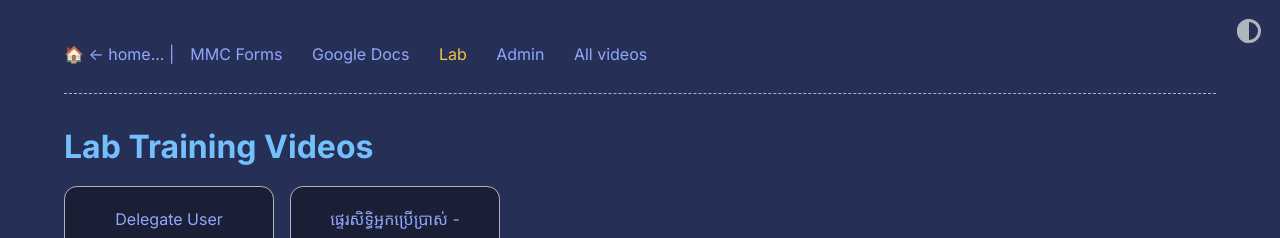
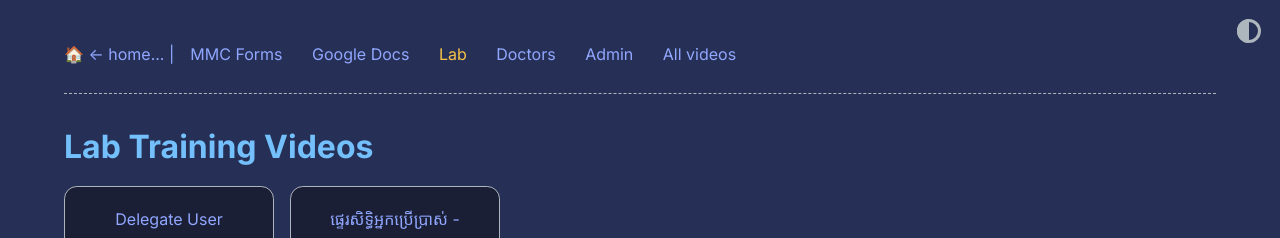
Before and after one commit to yong-lim/mmc-staff, a Jekyll site: the page built from _pages/lab.md, in a window 1280 px wide. Shown: the top 238 px of the page. Built offline with Jekyll 4.4.1, drawn with Linux system fonts in a browser that asks for light colours.

Commit message:
Add Doctors menu option

```diff
--- a/_data/menu.yml
+++ b/_data/menu.yml
@@ -5,6 +5,8 @@ navbar:
     url: pages/google-docs
   - title: Lab
     url: pages/lab
+  - title: Doctors
+    url: pages/doctors
   - title: Admin
     url: pages/admin
   - title: All videos
```
